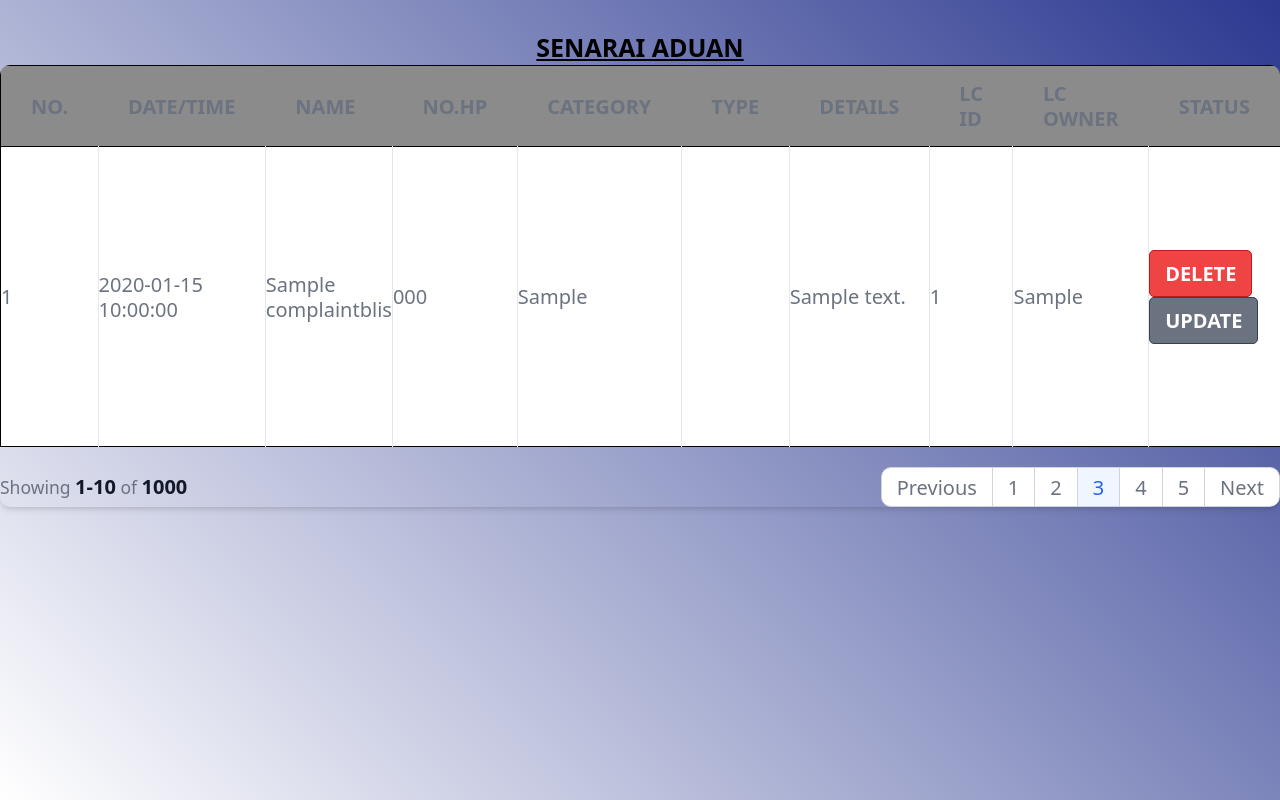
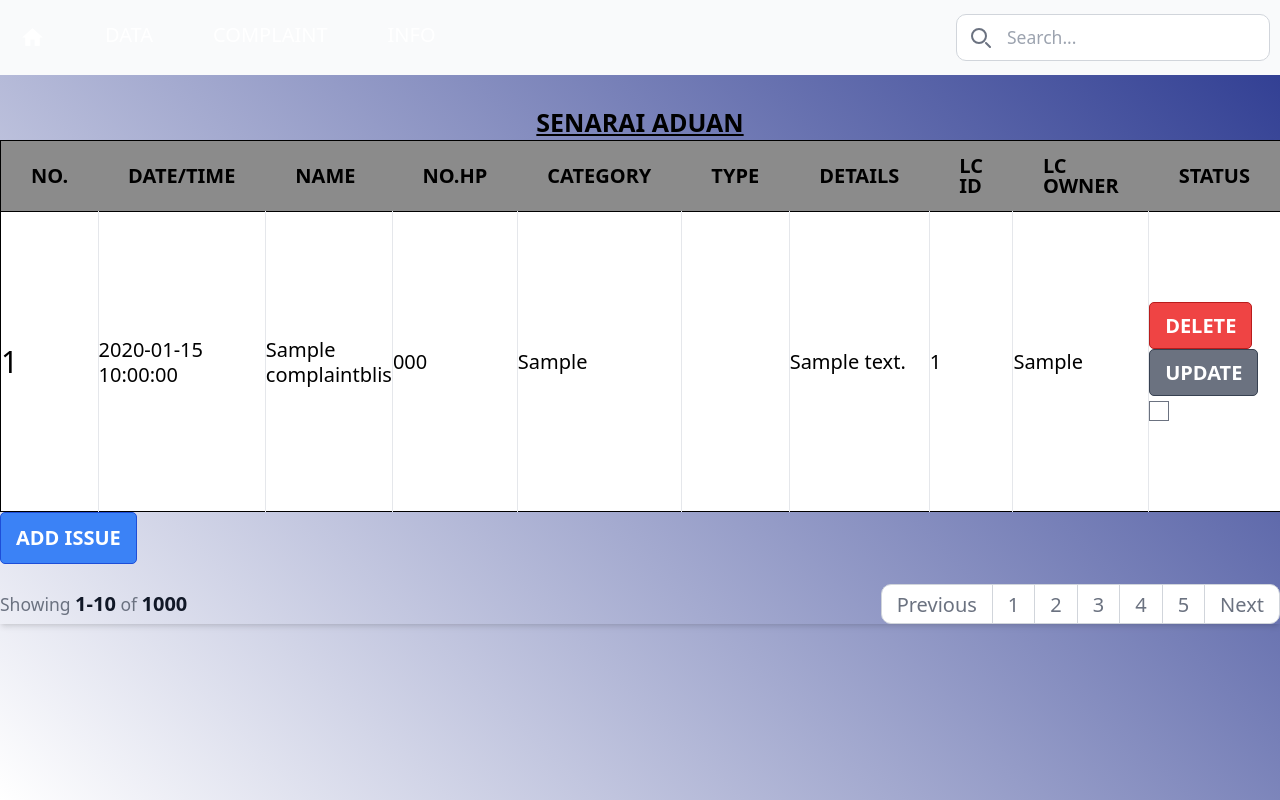
Before and after one commit to Izzrieq/LC_BLISS_SYSTEM, a PHP site: page /complaint.php in a window 1280 px wide. Run offline with PHP 8.4, Linux system fonts and the light colour scheme; tables that the repository leaves empty or names only in its code hold one stand-in row (values such as "Sample post"); some libraries are stand-ins or nearby versions.

Commit message:
Commit -5

```diff
--- a/complaint.php
+++ b/complaint.php
@@ -10,15 +10,57 @@ $result = mysqli_query($conn, "SELECT * FROM complaintbliss ORDER BY name DESC")
     <meta name="viewport" content="width=device-width, initial-scale=1.0">
     <title>Complaint</title>
     <script src="https://cdn.tailwindcss.com"></script>
-    <link rel="stylesheet" href="https://unpkg.com/flowbite@1.5.3/dist/flowbite.min.css" />
+    <link rel="stylesheet" href="https://unpkg.com/flowbite@1.5.3/dist/flowbite.min.css">
+    <link rel="stylesheet" href="https://fonts.googleapis.com/icon?family=Material+Icons">
     <link rel="stylesheet" href="styles/style.css">
 
 </head>
 <body>
+<nav class="bg-gray-50 dark:bg-gray-700">
+  <div class="max-w-screen-xl flex flex-wrap items-center justify-between mx-auto p-2">
+  <div class="flex md:order-2">
+    <button type="button" data-collapse-toggle="navbar-search" aria-controls="navbar-search" aria-expanded="false" class="md:hidden text-gray-500 dark:text-gray-400 hover:bg-gray-100 dark:hover:bg-gray-700 focus:outline-none focus:ring-4 focus:ring-gray-200 dark:focus:ring-gray-700 rounded-lg text-sm p-2.5 mr-1" >
+      <svg class="w-5 h-5" aria-hidden="true" xmlns="http://www.w3.org/2000/svg" fill="none" viewBox="0 0 20 20">
+        <path stroke="currentColor" stroke-linecap="round" stroke-linejoin="round" stroke-width="2" d="m19 19-4-4m0-7A7 7 0 1 1 1 8a7 7 0 0 1 14 0Z"/>
+      </svg>
+      <span class="sr-only">Search</span>
+    </button>
+    <div class="relative hidden md:block">
+      <div class="absolute inset-y-0 left-0 flex items-center pl-3 pointer-events-none">
+        <svg class="w-4 h-4 text-gray-500 dark:text-gray-400" aria-hidden="true" xmlns="http://www.w3.org/2000/svg" fill="none" viewBox="0 0 20 20">
+          <path stroke="currentColor" stroke-linecap="round" stroke-linejoin="round" stroke-width="2" d="m19 19-4-4m0-7A7 7 0 1 1 1 8a7 7 0 0 1 14 0Z"/>
+        </svg>
+        <span class="sr-only">Search icon</span>
+      </div>
+      <input type="text" id="search-navbar" class="block w-full p-2 pl-10 text-sm text-gray-900 border border-gray-300 rounded-lg bg-white focus:ring-blue-500 focus:border-blue-500 dark:bg-white dark:border-gray-600 dark:placeholder-gray-400 dark:text-white dark:focus:ring-blue-500 dark:focus:border-blue-500" placeholder="Search...">
+    </div>
+  </div>
+    <div class="items-center justify-between hidden w-full md:flex md:w-auto md:order-1" id="navbar-search">
+      <div class="relative mt-3 md:hidden">
+        <input type="text" id="search-navbar" class="block w-full p-2 pl-10 text-sm text-gray-900 border border-gray-300 rounded-lg bg-gray-50 focus:ring-blue-500 focus:border-blue-500 dark:bg-gray-700 dark:border-gray-600 dark:placeholder-gray-400 dark:text-white dark:focus:ring-blue-500 dark:focus:border-blue-500" placeholder="Search...">
+      </div>
+      <ul class="flex flex-col p-4 md:p-0 mt-4 font-medium border md:flex-row md:space-x-8 md:mt-0 md:border-0">
+        <li>
+        <a href="home.php"><i class="material-icons block py-2 pl-2 pr-2 text-white text-xl">home</i></a>
+        </li>
+        <li>
+          <a href="#" class="block py-2 pl-2 pr-2 text-white">DATA</a>
+        </li>
+        <li>
+          <a href="#" class="block py-2 pl-2 pr-2 text-white">COMPLAINT</a>
+        </li>
+        <li>
+          <a href="#" class="block py-2 pl-2 pr-2 text-white">INFO</a>
+        </li>
+      </ul>
+    </div>
+  </div>
+</nav>
+
     <center class="underline font-bold text-xl pt-6">SENARAI ADUAN</center>
-    <div class="relative overflow-x-auto shadow-md sm:rounded-lg">
-    <table class="w-full text-sm text-left text-gray-500 dark:text-gray-400">
-        <!-- <thead class="text-xs text-gray-700 uppercase bg-gray-50 dark:bg-gray-700 dark:text-gray-400"> -->
+    <div class="relative overflow-x-auto shadow-md">
+    <table class="w-full text-sm text-left text-grey-500 dark:text-gray-400">
+        <thead class="text-xs text-black uppercase bg-gray-50 dark:bg-gray-700 dark:text-black">
             <tr>
                 <th scope="col" class="px-6 py-3">
                     NO.
@@ -60,7 +102,7 @@ $result = mysqli_query($conn, "SELECT * FROM complaintbliss ORDER BY name DESC")
                 while ($r = mysqli_fetch_array($result)){
                 ?>
                 <tr>
-                    <td class="border-r"><?php echo $bil; ?></td>
+                    <td class="border-r text-2xl"><?php echo $bil; ?></td>
                     <td class="border-r"><?php echo $r['date']; ?></td>
                     <td class="border-r"><?php echo $r['name']; ?></td>
                     <td class="border-r"><?php echo $r['nohp']; ?></td>
@@ -76,13 +118,16 @@ $result = mysqli_query($conn, "SELECT * FROM complaintbliss ORDER BY name DESC")
                         <button class="bg-gray-500 hover:bg-gray-700 text-white font-bold py-2 px-3 border border-gray-700 rounded">
                             <a href='update.php?name=<?php echo $r['name'];?>'>UPDATE</a>
                         </button>
+                        <input type="checkbox" class="appearance-none checked:bg-blue-500" />
                     </td>
-                    <td><input type="checkbox" class="appearance-none checked:bg-blue-500" /></td>
                 </tr>
                 <?php $bil = $bil + 1;
                 }
                 ?>
     </table>
+    <button class="bg-blue-500 hover:bg-blue-700 text-white font-bold py-2 px-3 border border-blue-700 rounded">
+        <a href="addcomplaint.php">ADD ISSUE</a>
+    </button>
     <nav class="flex items-center justify-between pt-4" aria-label="Table navigation">
         <span class="text-sm font-normal text-gray-500 dark:text-gray-400">Showing <span class="font-semibold text-gray-900 dark:text-white">1-10</span> of <span class="font-semibold text-gray-900 dark:text-white">1000</span></span>
         <ul class="inline-flex -space-x-px text-sm h-8">
@@ -96,7 +141,7 @@ $result = mysqli_query($conn, "SELECT * FROM complaintbliss ORDER BY name DESC")
                 <a href="#" class="flex items-center justify-center px-3 h-8 leading-tight text-gray-500 bg-white border border-gray-300 hover:bg-gray-100 hover:text-gray-700 dark:bg-gray-800 dark:border-gray-700 dark:text-gray-400 dark:hover:bg-gray-700 dark:hover:text-white">2</a>
             </li>
             <li>
-                <a href="#" aria-current="page" class="flex items-center justify-center px-3 h-8 text-blue-600 border border-gray-300 bg-blue-50 hover:bg-blue-100 hover:text-blue-700 dark:border-gray-700 dark:bg-gray-700 dark:text-white">3</a>
+                <a href="#" class="flex items-center justify-center px-3 h-8 leading-tight text-gray-500 bg-white border border-gray-300 hover:bg-gray-100 hover:text-gray-700 dark:bg-gray-800 dark:border-gray-700 dark:text-gray-400 dark:hover:bg-gray-700 dark:hover:text-white">3</a>
             </li>
             <li>
                 <a href="#" class="flex items-center justify-center px-3 h-8 leading-tight text-gray-500 bg-white border border-gray-300 hover:bg-gray-100 hover:text-gray-700 dark:bg-gray-800 dark:border-gray-700 dark:text-gray-400 dark:hover:bg-gray-700 dark:hover:text-white">4</a>
```
